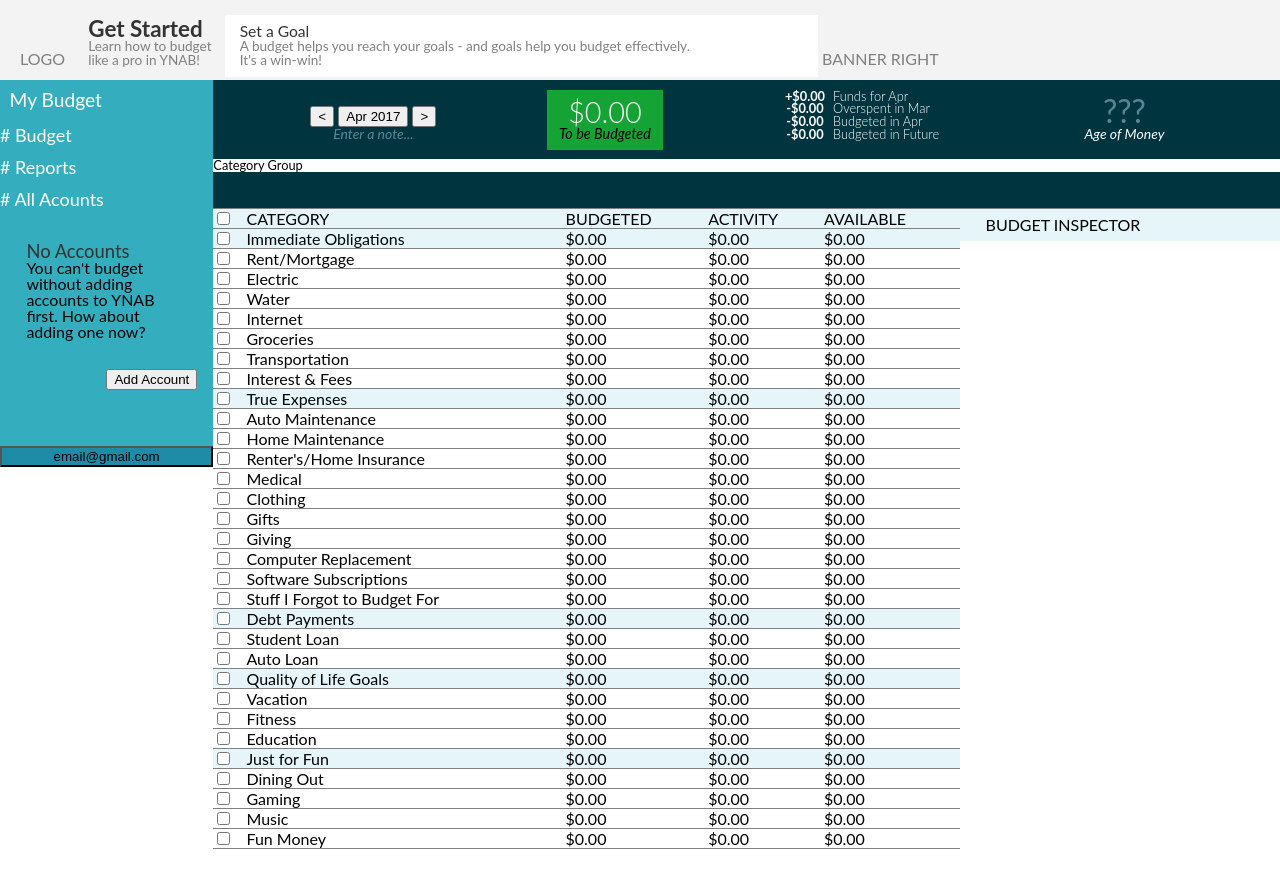
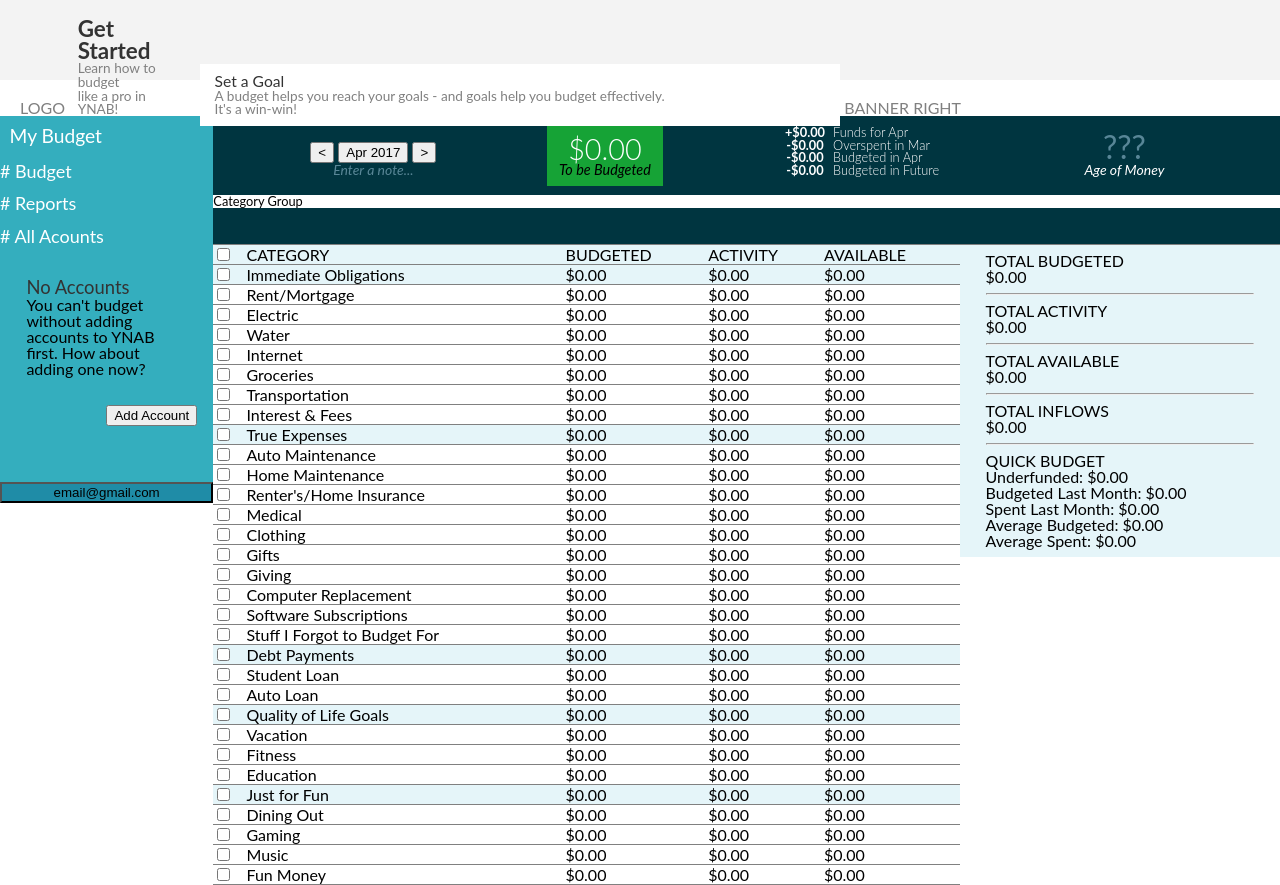
Before and after one commit to TrevSchwab/YNAB, a plain HTML site: page index.html in a window 1280 px wide. Before the commit the page ends 849 px from the top, so only its background shows below. Drawn offline with Linux system fonts and the light colour scheme.

Commit message:
right side column html

```diff
--- a/index.css
+++ b/index.css
@@ -128,12 +128,14 @@ body {
 	padding: 0.6rem 0.6rem 0.6rem 1.25rem;
   display: inline-block;
   margin: 0px;
+  width: 5%;
 }
 
 .get-started {
 	padding: 0.5rem 0.6rem;
   display: inline-block;
   font-size: .85rem;
+  width: 10%;
 }
 
 h1 {
@@ -144,7 +146,7 @@ h1 {
 }
 
 .set-a-goal {
-	margin: 0px auto;
+	margin: 0em auto;
 	padding-top: 0.6rem;
 	padding-right: 8rem;
 	padding-bottom: 0.6rem;
@@ -152,6 +154,7 @@ h1 {
 	background-color: #fff;
 	font-size: .85em;
   display: inline-block;
+  width: 50%;
 }
 
 h2 {
--- a/index.html
+++ b/index.html
@@ -364,7 +364,68 @@
     </div>
 
 		<div class="budget-inspector col-3">
-			BUDGET INSPECTOR
+			<div class="total-budgeted">
+        <h3>TOTAL BUDGETED</h3>
+        <span class="total-budgeted-span">
+          $0.00
+        </span>
+        <hr>
+      </div>
+      <div class="total-activity">
+        <h3>TOTAL ACTIVITY</h3>
+        <span class="total-activity-span">
+          $0.00
+        </span>
+        <hr>
+      </div>
+      <div class="total-available">
+        <h3>TOTAL AVAILABLE</h3>
+        <span class="total-available-span">
+          $0.00
+        </span>
+        <hr>
+      </div>
+      <div class="total-inflows">
+        <h3>TOTAL INFLOWS</h3>
+        <span class="total-inflows-span">
+          $0.00
+        </span>
+        <hr>
+      </div>
+      <div class="quick-budget">
+        <h3>QUICK BUDGET</h3>
+        <div class="underfunded">
+          Underfunded:
+          <span class="underfunded-span">
+            $0.00
+          </span>
+        </div>
+        <div class="budgeted-last-month">
+          Budgeted Last Month:
+          <span class="budgeted-last-month-span">
+            $0.00
+          </span>
+        </div>
+        <div class="spent-last-month">
+          Spent Last Month:
+          <span class="spent-last-month-span">
+            $0.00
+          </span>
+        </div>
+        <div class="average-budgeted">
+          Average Budgeted:
+          <span class="average-budgeted-span">
+            $0.00
+          </span>
+        </div>
+        <div class="average-spent">
+          Average Spent:
+          <span class="average-spent-span">
+            $0.00
+          </span>
+        </div>
+
+      </div>
 		</div>
 	</div><!--closing "container" div -->
 </body>
```
